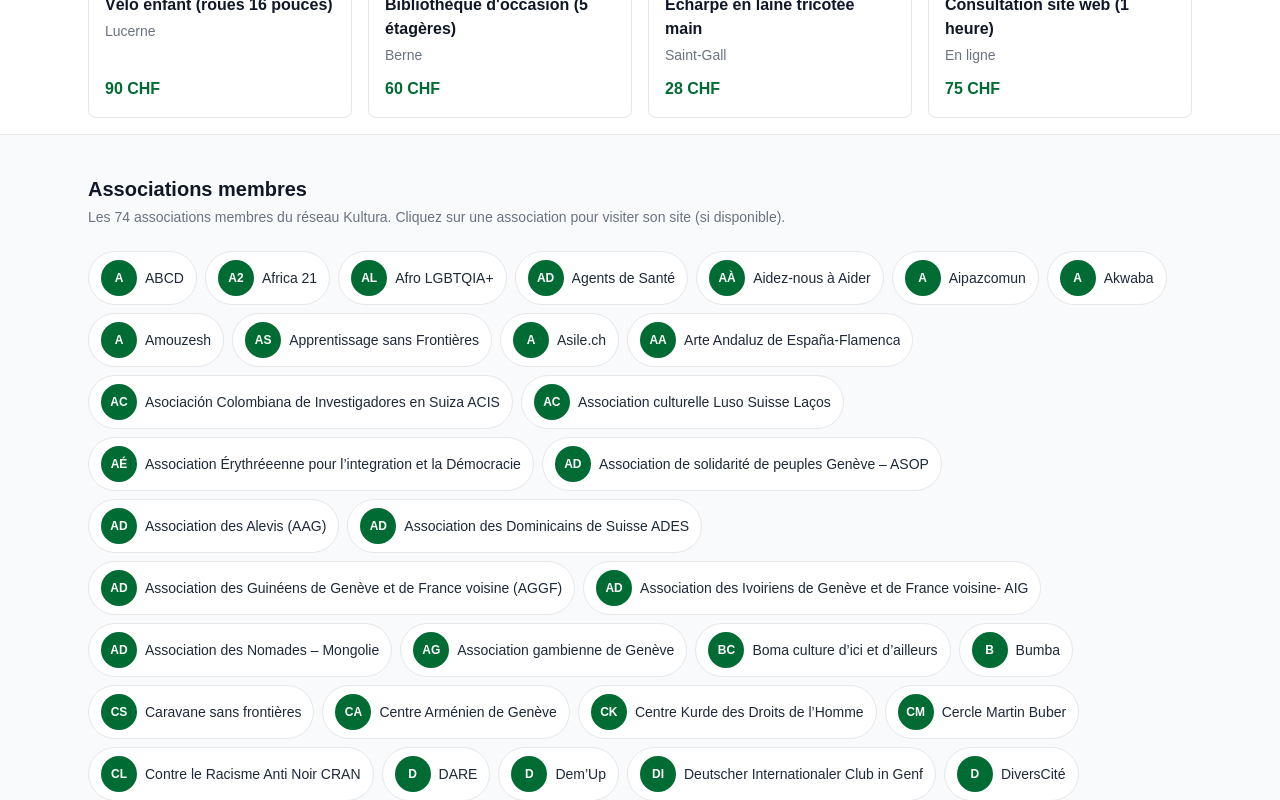
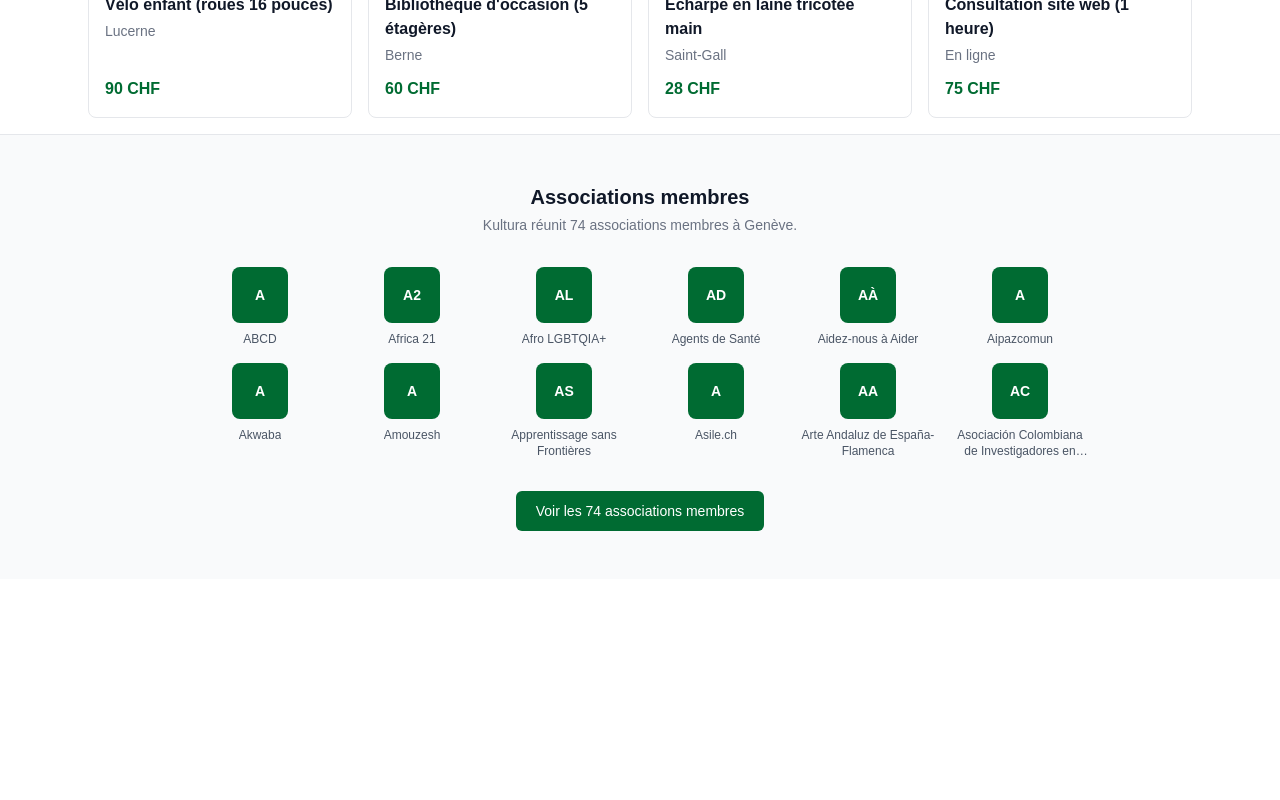
Before and after one commit to hmnhoomandev/smartketplace, a Next.js app: page / in a window 1280 px wide. Shown: the part 1360-2160 px from the top of the page. After the commit the page ends 1939 px from the top, so only its background shows below. Built offline with nearby package versions, Linux system fonts and the light colour scheme.

Commit message:
Redesign members section: curated homepage preview + dedicated alphabetical directory page

```diff
--- /dev/null
+++ b/app/associations-membres/page.js
@@ -0,0 +1,112 @@
+"use client";
+
+import { useMemo, useState } from "react";
+import Link from "next/link";
+import MemberLogo from "@/components/MemberLogo";
+import { members } from "@/data/members";
+
+const DIACRITICS_PATTERN = new RegExp("[\\u0300-\\u036f]", "g");
+
+function normalizeFirstLetter(name) {
+  const letter = name.normalize("NFD").replace(DIACRITICS_PATTERN, "")[0];
+  return /[a-zA-Z]/.test(letter) ? letter.toUpperCase() : "#";
+}
+
+function groupByLetter(list) {
+  const groups = new Map();
+  for (const member of list) {
+    const letter = normalizeFirstLetter(member.name);
+    if (!groups.has(letter)) groups.set(letter, []);
+    groups.get(letter).push(member);
+  }
+  return [...groups.entries()].sort(([a], [b]) => a.localeCompare(b));
+}
+
+export default function AssociationsMembresPage() {
+  const [search, setSearch] = useState("");
+
+  const sorted = useMemo(
+    () => [...members].sort((a, b) => a.name.localeCompare(b.name, "fr")),
+    []
+  );
+
+  const filtered = useMemo(() => {
+    if (!search.trim()) return sorted;
+    const query = search.trim().toLowerCase();
+    return sorted.filter((member) =>
+      member.name.toLowerCase().includes(query)
+    );
+  }, [search, sorted]);
+
+  const groups = useMemo(() => groupByLetter(filtered), [filtered]);
+
+  return (
+    <div className="flex-1 bg-white">
+      <div className="border-b border-gray-200 bg-brand-light">
+        <div className="mx-auto max-w-5xl px-4 py-10 sm:px-6">
+          <Link href="/" className="text-sm text-gray-600 hover:underline">
+            &larr; Retour à l&apos;accueil
+          </Link>
+          <h1 className="mt-3 text-2xl font-bold text-gray-900 sm:text-3xl">
+            Associations membres
+          </h1>
+          <p className="mt-2 max-w-xl text-gray-600">
+            Kultura réunit {members.length} associations membres à Genève.
+          </p>
+
+          <input
+            type="text"
+            value={search}
+            onChange={(event) => setSearch(event.target.value)}
+            placeholder="Rechercher une association..."
+            className="mt-6 w-full max-w-sm rounded-md border border-gray-300 bg-white px-4 py-2 text-sm focus:border-brand focus:outline-none"
+          />
+        </div>
+      </div>
+
+      <div className="mx-auto max-w-5xl px-4 py-10 sm:px-6">
+        {groups.length === 0 && (
+          <p className="text-center text-gray-500">
+            Aucune association ne correspond à votre recherche.
+          </p>
+        )}
+
+        <div className="flex flex-col gap-10">
+          {groups.map(([letter, list]) => (
+            <div key={letter}>
+              <h2 className="text-sm font-bold text-brand">{letter}</h2>
+              <div className="mt-3 grid grid-cols-1 gap-3 border-t border-gray-100 pt-3 sm:grid-cols-2">
+                {list.map((member) =>
+                  member.url ? (
+                    <a
+                      key={member.id}
+                      href={member.url}
+                      target="_blank"
+                      rel="noopener noreferrer"
+                      className="flex items-center gap-3 rounded-md p-2 transition-colors hover:bg-brand-light"
+                    >
+                      <MemberLogo member={member} className="h-10 w-10" />
+                      <span className="text-sm font-medium text-gray-800">
+                        {member.name}
+                      </span>
+                    </a>
+                  ) : (
+                    <div
+                      key={member.id}
+                      className="flex items-center gap-3 rounded-md p-2"
+                    >
+                      <MemberLogo member={member} className="h-10 w-10" />
+                      <span className="text-sm font-medium text-gray-800">
+                        {member.name}
+                      </span>
+                    </div>
+                  )
+                )}
+              </div>
+            </div>
+          ))}
+        </div>
+      </div>
+    </div>
+  );
+}
--- /dev/null
+++ b/components/MemberLogo.js
@@ -0,0 +1,33 @@
+function getInitials(name) {
+  const words = name.replace(/[()]/g, "").trim().split(/\s+/);
+  const first = words[0]?.[0] || "";
+  const second = words.length > 1 ? words[1][0] : "";
+  return (first + second).toUpperCase();
+}
+
+export default function MemberLogo({ member, className = "h-12 w-12" }) {
+  if (member.logo) {
+    return (
+      <div
+        className={`flex shrink-0 items-center justify-center rounded-lg border border-gray-200 p-1.5 ${
+          member.logoOnDark ? "bg-gray-900" : "bg-white"
+        } ${className}`}
+      >
+        {/* eslint-disable-next-line @next/next/no-img-element */}
+        <img
+          src={member.logo}
+          alt={member.name}
+          className="h-full w-full object-contain"
+        />
+      </div>
+    );
+  }
+
+  return (
+    <div
+      className={`flex shrink-0 items-center justify-center rounded-lg bg-brand text-sm font-semibold text-white ${className}`}
+    >
+      {getInitials(member.name)}
+    </div>
+  );
+}
--- a/components/MembersSection.js
+++ b/components/MembersSection.js
@@ -1,62 +1,45 @@
-function getInitials(name) {
-  const words = name.replace(/[()]/g, "").trim().split(/\s+/);
-  const first = words[0]?.[0] || "";
-  const second = words.length > 1 ? words[1][0] : "";
-  return (first + second).toUpperCase();
-}
+import Link from "next/link";
+import MemberLogo from "@/components/MemberLogo";
 
-function MemberChip({ member }) {
-  const content = (
-    <>
-      <span className="flex h-9 w-9 shrink-0 items-center justify-center rounded-full bg-brand text-xs font-semibold text-white">
-        {getInitials(member.name)}
-      </span>
-      <span className="truncate text-sm font-medium text-gray-800">
-        {member.name}
-      </span>
-    </>
-  );
+const PREVIEW_COUNT = 12;
 
-  const className =
-    "flex items-center gap-2 rounded-full border border-gray-200 bg-white px-3 py-2 transition-colors hover:border-brand/40 hover:bg-brand-light";
-
-  if (member.url) {
-    return (
-      <a
-        href={member.url}
-        target="_blank"
-        rel="noopener noreferrer"
-        className={className}
-        title={member.name}
-      >
-        {content}
-      </a>
-    );
-  }
+export default function MembersSection({ members }) {
+  const preview = members.slice(0, PREVIEW_COUNT);
 
   return (
-    <div className={className} title={member.name}>
-      {content}
-    </div>
-  );
-}
+    <section id="membres" className="border-t border-gray-200 bg-gray-50 scroll-mt-28">
+      <div className="mx-auto max-w-6xl px-4 py-12 sm:px-6">
+        <div className="flex flex-col items-center text-center">
+          <h2 className="text-xl font-bold text-gray-900">
+            Associations membres
+          </h2>
+          <p className="mt-1 max-w-md text-sm text-gray-500">
+            Kultura réunit {members.length} associations membres à Genève.
+          </p>
+        </div>
 
-export default function MembersSection({ members }) {
-  return (
-    <section id="membres" className="border-t border-gray-200 bg-gray-50 scroll-mt-28">
-      <div className="mx-auto max-w-6xl px-4 py-10 sm:px-6">
-        <h2 className="text-xl font-bold text-gray-900">
-          Associations membres
-        </h2>
-        <p className="mt-1 text-sm text-gray-500">
-          Les {members.length} associations membres du réseau Kultura.
-          Cliquez sur une association pour visiter son site (si disponible).
-        </p>
+        <div className="mx-auto mt-8 grid max-w-4xl grid-cols-3 gap-4 sm:grid-cols-4 md:grid-cols-6">
+          {preview.map((member) => (
+            <div
+              key={member.id}
+              className="flex flex-col items-center gap-2"
+              title={member.name}
+            >
+              <MemberLogo member={member} className="h-14 w-14" />
+              <span className="line-clamp-2 text-center text-xs text-gray-600">
+                {member.name}
+              </span>
+            </div>
+          ))}
+        </div>
 
-        <div className="mt-6 flex flex-wrap gap-2">
-          {members.map((member) => (
-            <MemberChip key={member.id} member={member} />
-          ))}
+        <div className="mt-8 flex justify-center">
+          <Link
+            href="/associations-membres"
+            className="rounded-md bg-brand px-5 py-2.5 text-sm font-medium text-white hover:bg-brand-dark"
+          >
+            Voir les {members.length} associations membres
+          </Link>
         </div>
       </div>
     </section>
--- a/data/members.js
+++ b/data/members.js
@@ -1,8 +1,8 @@
 // Associations membres réelles de Kultura, extraites de
 // https://kultura.ch/les-associations-membres/ (74 associations).
-// Les logos individuels ne sont pas disponibles sur la page source ;
-// un avatar avec les initiales est utilisé à la place (voir MembersSection).
-// Remplacez au cas par cas si vous nous envoyez un vrai logo pour une association.
+// `logo` est optionnel : si absent, un avatar avec les initiales est utilisé
+// (voir MembersSection/AssociationsPage). `logoOnDark: true` signale un logo
+// clair (ex. blanc) qui a besoin d'une tuile sombre pour rester visible.
 export const members = [
   {
     id: "abcd",
@@ -123,6 +123,8 @@ export const members = [
     id: "caravane-sans-frontieres",
     name: "Caravane sans frontières",
     url: "https://csf-ge.ch/",
+    logo: "/logos/caravane-sans-frontieres.svg",
+    logoOnDark: true,
   },
   {
     id: "centre-armenien-de-geneve",
```
Also changed, not shown: public/logos/caravane-sans-frontieres.svg (added).
